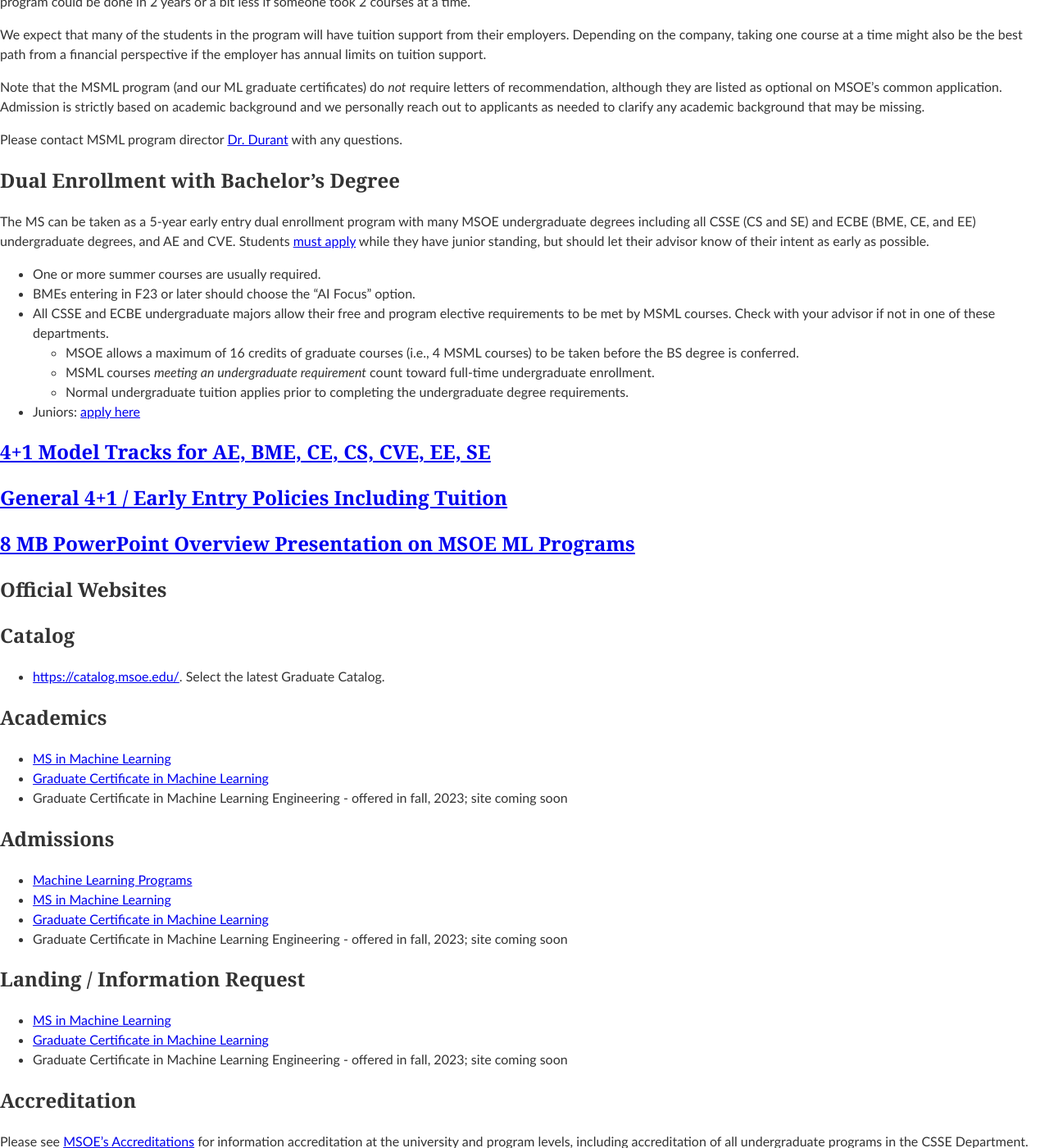
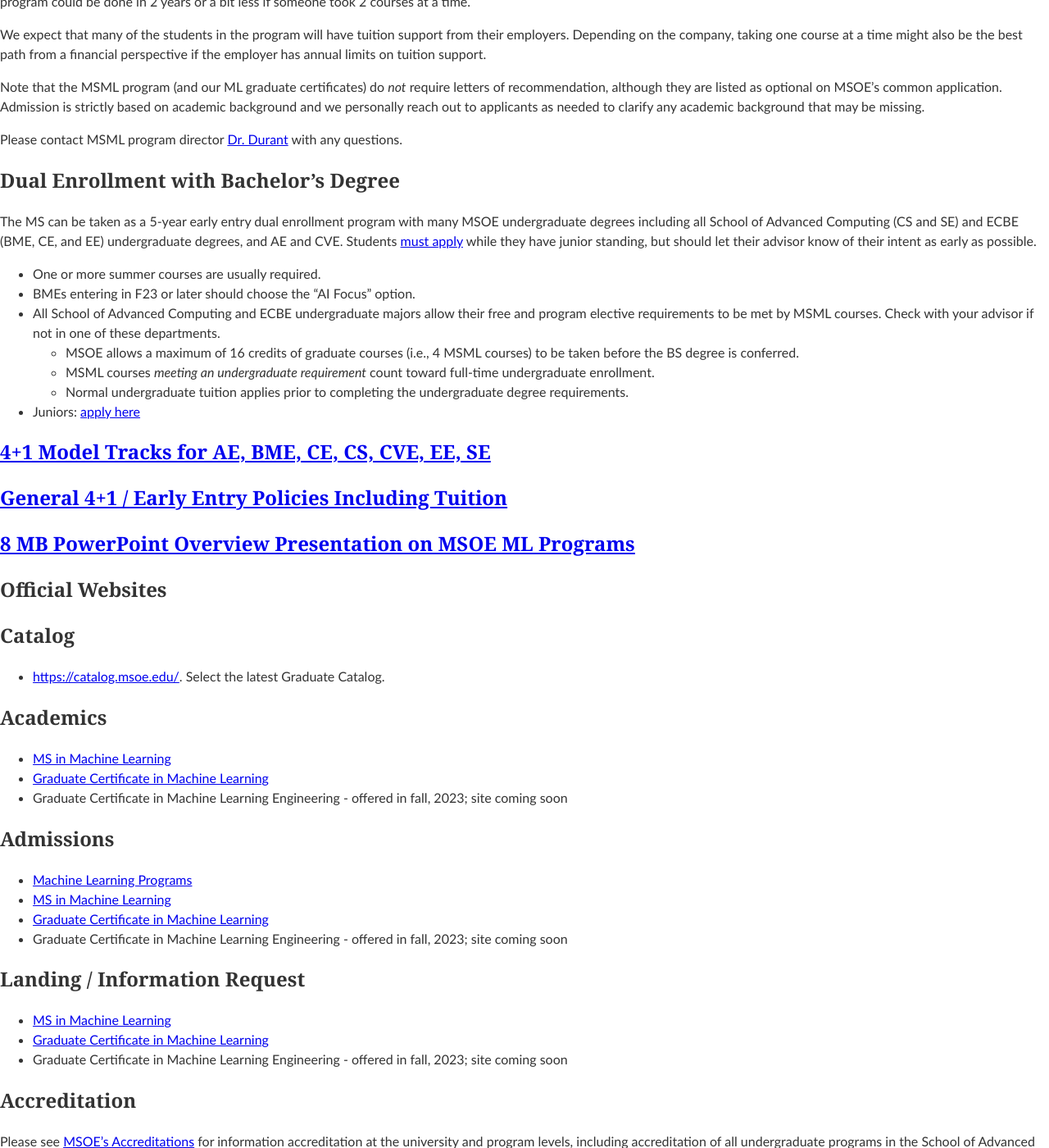
Before and after one commit to edurant/edurant.github.io, a Jekyll site: the page built from advising/msml.md, in a window 1280 px wide and 1400 px high, scrolled down 1289 px. Shown: the whole window at 82% size. Built offline with Jekyll 4.4.1, drawn with Linux system fonts in a browser that asks for light colours; some of the changed text lies outside the part shown.

Commit message:
department name update

```diff
--- a/advising/msml.md
+++ b/advising/msml.md
@@ -20,11 +20,11 @@
 Please contact MSML program director [Dr. Durant][Dr. Durant] with any questions.
 
 # Dual Enrollment with Bachelor's Degree
-The MS can be taken as a 5-year early entry dual enrollment program with many MSOE undergraduate degrees including all CSSE (CS and SE) and ECBE (BME, CE, and EE) undergraduate degrees, and AE and CVE. Students [must apply][MSML early entry application] while they have junior standing, but should let their advisor know of their intent as early as possible.
+The MS can be taken as a 5-year early entry dual enrollment program with many MSOE undergraduate degrees including all School of Advanced Computing (CS and SE) and ECBE (BME, CE, and EE) undergraduate degrees, and AE and CVE. Students [must apply][MSML early entry application] while they have junior standing, but should let their advisor know of their intent as early as possible.
 
 * One or more summer courses are usually required.
 * BMEs entering in F23 or later should choose the “AI Focus” option.
-* All CSSE and ECBE undergraduate majors allow their free and program elective requirements to be met by MSML courses. Check with your advisor if not in one of these departments.
+* All School of Advanced Computing and ECBE undergraduate majors allow their free and program elective requirements to be met by MSML courses. Check with your advisor if not in one of these departments.
   * MSOE allows a maximum of 16 credits of graduate courses (i.e., 4 MSML courses) to be taken before the BS degree is conferred.
   * MSML courses *meeting an undergraduate requirement* count toward full-time undergraduate enrollment.
   * Normal undergraduate tuition applies prior to completing the undergraduate degree requirements.
@@ -62,7 +62,7 @@
 
 # Accreditation
 
-Please see [MSOE's Accreditations](https://www.msoe.edu/about-msoe/who-we-are/accreditations/) for information accreditation at the university and program levels, including accreditation of all undergraduate programs in the CSSE Department. Note that as of 2023 ABET does not offer offer accreditation for masters programs in any computing disciplines.
+Please see [MSOE's Accreditations](https://www.msoe.edu/about-msoe/who-we-are/accreditations/) for information accreditation at the university and program levels, including accreditation of all undergraduate programs in the School of Advanced Computing. Note that as of 2023 ABET does not offer offer accreditation for masters programs in any computing disciplines.
 
 # Machine Learning Careers In The News
 
@@ -191,7 +191,7 @@
    1. The capstone coordinator will notify you who your advisor will be.
    1. Discuss and further refine your project idea in consultation with your advisor.
    1. Work with your capstone advisor to identify 2 other MSOE faculty members to serve on your committee. Outside committee members (e.g., the chief data scientist at your company) are allowed via adjunct appointments if they have appropriate experience and background, including at a minimum a relevant master’s degree.
-   1. Complete the form (available [here](https://www.msoe.edu/academics/departments/registrar/independent-study-forms/)), get required signatures (from your advisor, from the capstone coordinator, and then from the CSSE Department Chair).  The chair will submit it to the registrar and you will automatically be enrolled. See the form for the deadline, but submit it sooner if possible.
+   1. Complete the form (available [here](https://www.msoe.edu/academics/departments/registrar/independent-study-forms/)), get required signatures (from your advisor, from the capstone coordinator, and then from the School of Advanced Computing Chair).  The chair will submit it to the registrar and you will automatically be enrolled. See the form for the deadline, but submit it sooner if possible.
 
 
 ### Capstone Project Options
--- a/ceiac/members.html
+++ b/ceiac/members.html
@@ -205,7 +205,7 @@
 <tr>
   <td>Russ Meier (ex officio)</td>
   <td>CE Program Director<br>
-    CSSE Department<br>
+    ECBE Department<br>
     Milwaukee School of Engineering<br>
     1025 N Broadway, L351<br>
     Milwaukee, WI 53202-3109<br>
--- a/index.html
+++ b/index.html
@@ -52,7 +52,7 @@
 <table border="0" cellpadding="5"><tr valign="top">
     <td>Dr. Eric Durant
         <br/>Program Director, MS in Machine Learning
-        <br/>Professor, CSSE Department
+        <br/>Professor, School of Advanced Computing
         <br/>Milwaukee School of Engineering
         <br/>1025 North Broadway
         <br/>Milwaukee WI 53202-3109</td>
```
Also changed, not shown: advising/ceElectiveRules.md (+2 -2 lines), advising/index.md (+2 -2 lines).
